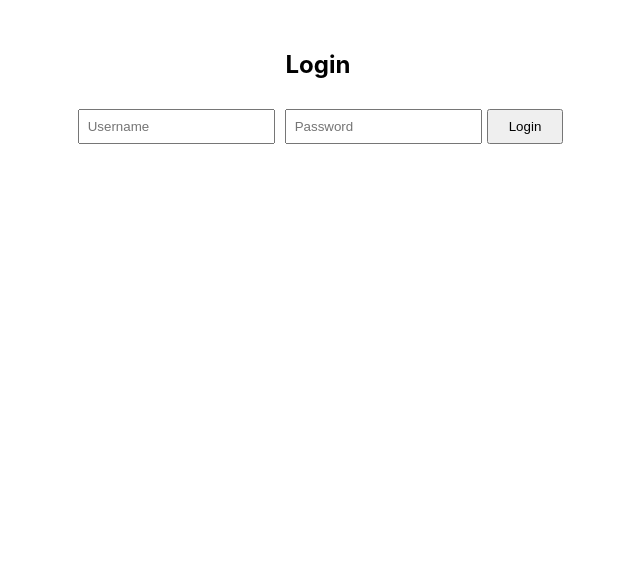
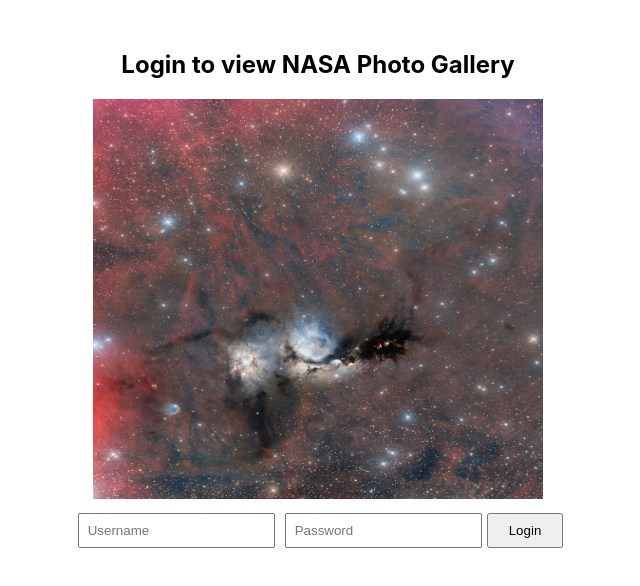
Before and after one commit to sohammanisha/NASA_Photo_demo, a React (Create React App) app in the folder npmWork/nasa_client_render/: page /login in a window 1280 px wide. Shown: the top 586 px of the page, without its empty margins (322-962 px from the left). Built offline with nearby package versions, Linux system fonts and the light colour scheme.

Commit message:
Added Static Image

```diff
--- a/npmWork/nasa_client_render/src/LoginPage.js
+++ b/npmWork/nasa_client_render/src/LoginPage.js
@@ -19,7 +19,8 @@ function LoginPage({ setUser }) { const [username, setUsername] = useState("");
         }
     };
     return ( <div style={{ textAlign: "center", marginTop: "50px" }}>
-        <h2>Login</h2>
+        <h2>Login to view NASA Photo Gallery</h2>
+        <img src='./staticImages/M78wideHiggins1024.jpg' alt="" width="450" height="400" />
         <form onSubmit={handleLogin}>
             <input type="text" placeholder="Username" value={username} onChange={(e) => setUsername(e.target.value)} style={{ padding: "8px", margin: "5px" }} />
             <input type="password" placeholder="Password" value={password} onChange={(e) => setPassword(e.target.value)} style={{ padding: "8px", margin: "5px" }} />
```
Also changed, not shown: npmWork/nasa_client_render/public/staticImages/M78wideHiggins1024.jpg (added).
